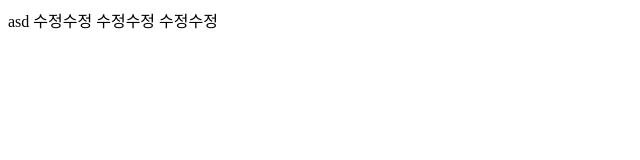
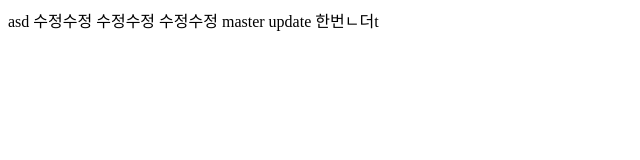
Before and after one commit to gtmxhaaa/gtmxhaaa, a plain HTML site: page gitPrac1/web/index.html in a window 1280 px wide. Shown: the whole page, without its empty margins (0-640 px from the left). Drawn offline with Linux system fonts and the light colour scheme.

Commit message:
master 따로 커밋

```diff
--- a/gitPrac1/web/index.html
+++ b/gitPrac1/web/index.html
@@ -9,5 +9,6 @@ asd
 수정수정
 수정수정
 수정수정
+master update 한번ㄴ더t
 </body>
 </html>
```
